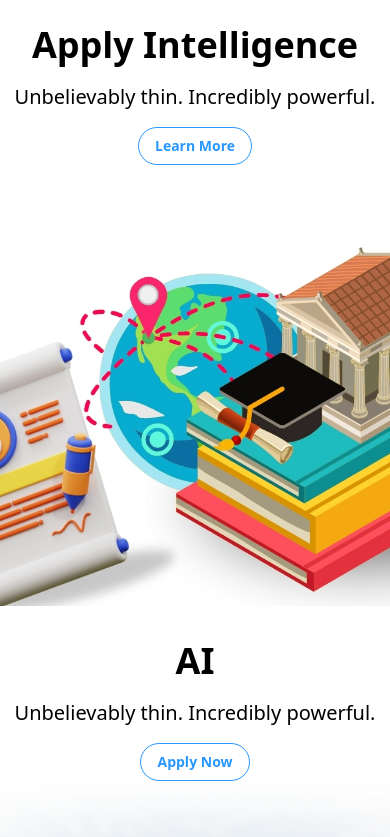
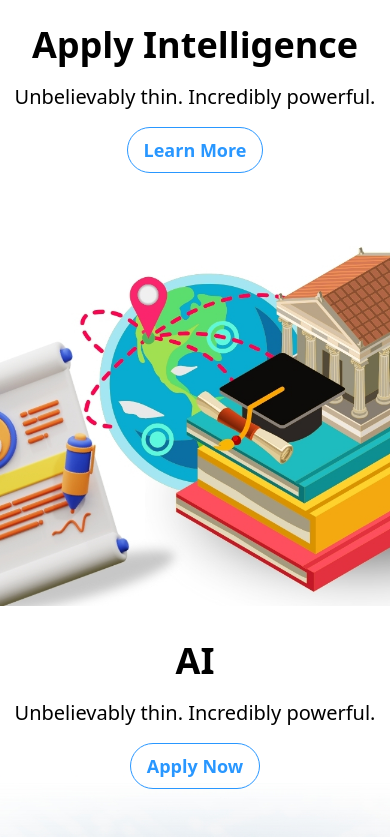
Before and after one commit to Munshi91/iphone, a React (Vite) app: page / in a window 390 px wide. Shown: the part 2967-3804 px from the top of the page. Built offline with nearby package versions, Linux system fonts and the light colour scheme; no server answers.

Commit message:
Update Home.jsx

```diff
--- a/src/Pages/Home/Home.jsx
+++ b/src/Pages/Home/Home.jsx
@@ -222,7 +222,7 @@ const Home = () => {
               <div className="md:px-8 sm:items-start sm:justify-center sm:px-0 md:space-x-5 sm:flex">
                 <a
                   href="#"
-                  className="inline-flex text-sm items-center px-4 justify-center w-full md:px-6 py-2 md:text-lg font-semibold text-blue hover:text-white bg-transparent border border-blue sm:w-auto rounded-full hover:bg-blue focus:outline-none"
+                  className="inline-flex  items-center px-4 justify-center w-full md:px-6 py-2 text-lg font-semibold text-blue hover:text-white bg-transparent border border-blue sm:w-auto rounded-full hover:bg-blue focus:outline-none"
                   role="button"
                 >
                   Learn More
@@ -253,7 +253,7 @@ const Home = () => {
               <div className="md:px-8 sm:items-start sm:justify-center sm:px-0 md:space-x-5 sm:flex">
                 <a
                   href="#"
-                  className="inline-flex text-sm items-center px-4 justify-center w-full md:px-6 py-2 md:text-lg font-semibold text-blue hover:text-white bg-transparent border border-blue sm:w-auto rounded-full hover:bg-blue focus:outline-none"
+                  className="inline-flex  items-center px-4 justify-center w-full md:px-6 py-2 text-lg font-semibold text-blue hover:text-white bg-transparent border border-blue sm:w-auto rounded-full hover:bg-blue focus:outline-none"
                   role="button"
                 >
                   Apply Now
```
